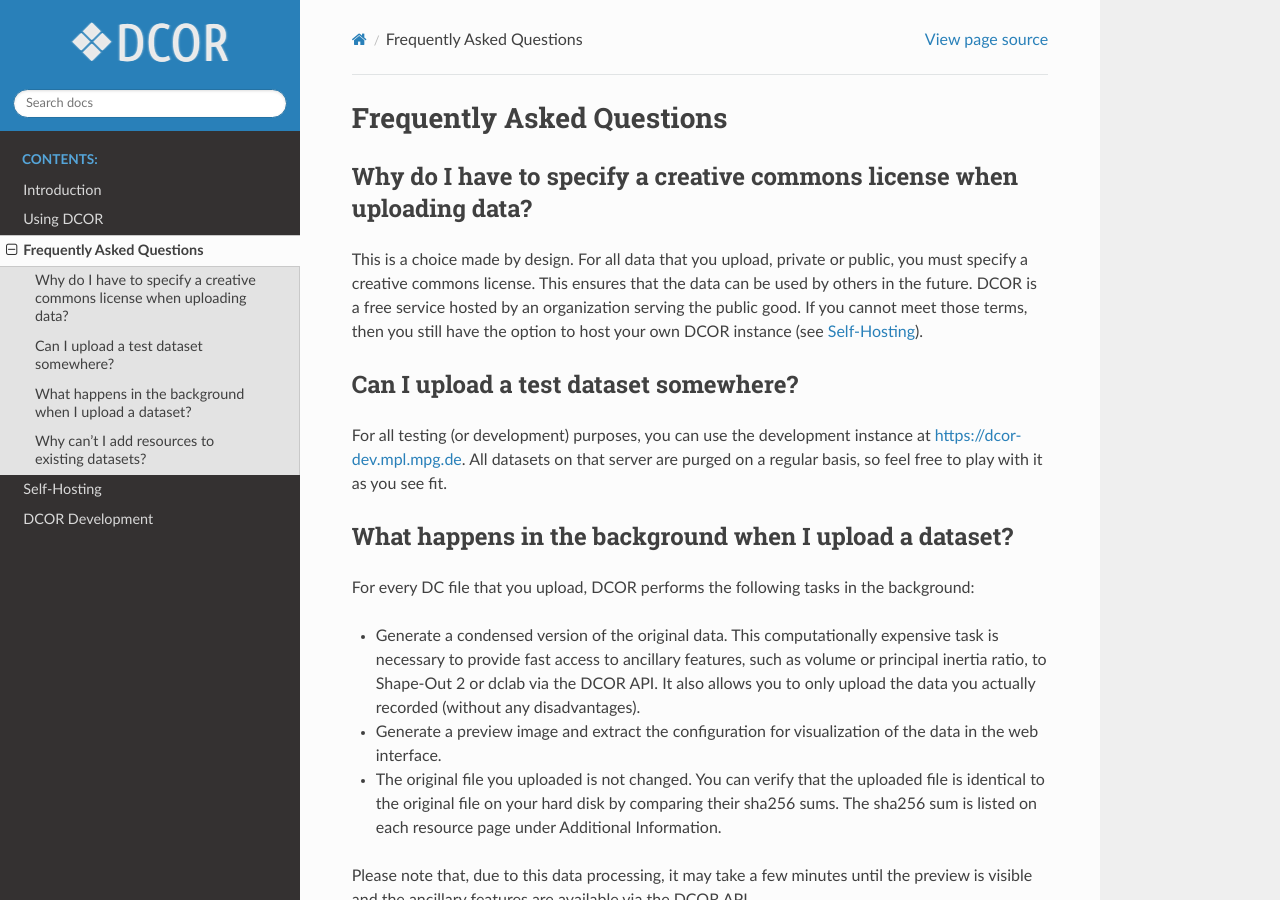
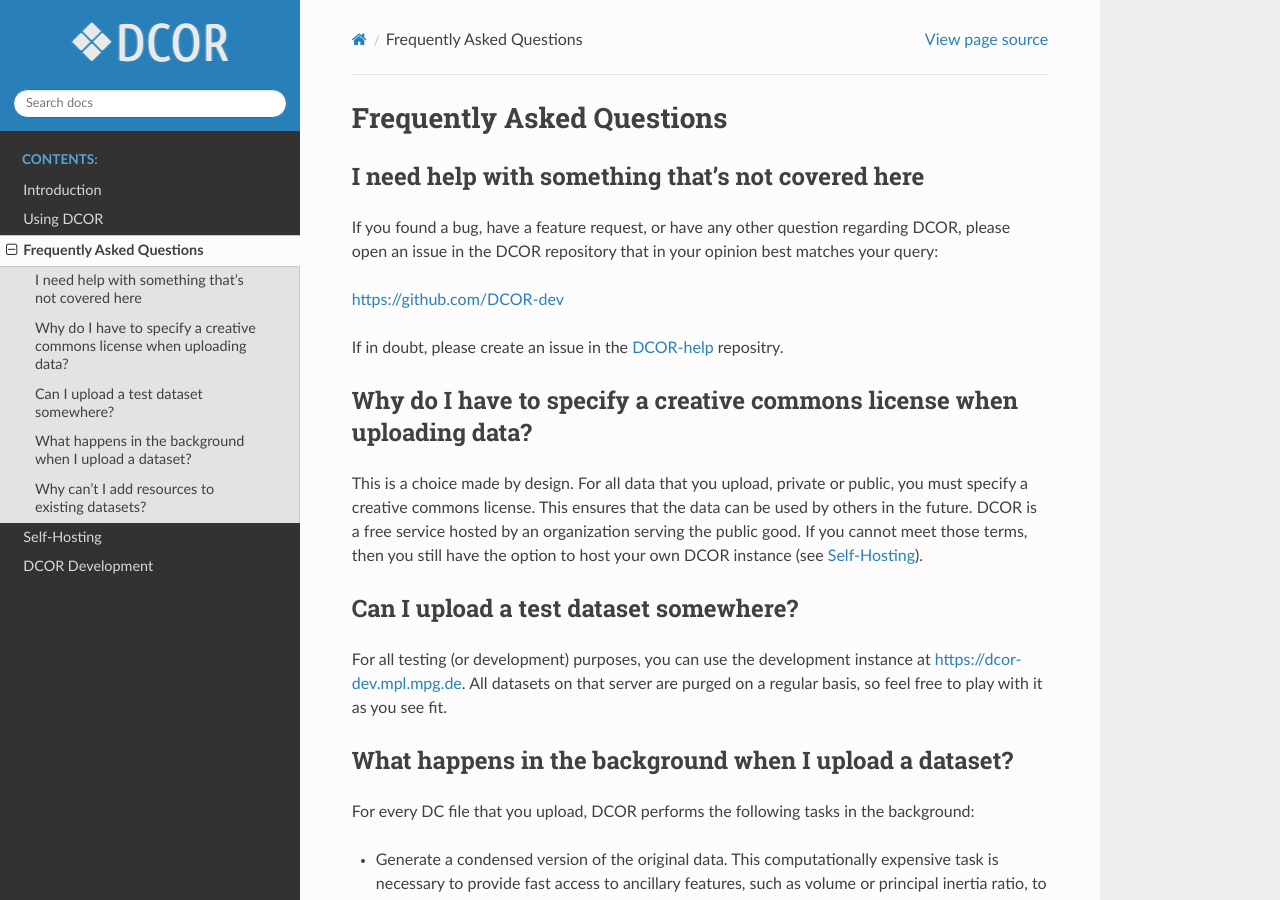
Before and after one commit to DCOR-dev/dcor-docs, a Sphinx documentation site: the page built from docs/sec_faq.rst, in a window 1280 px wide and 900 px high. Built offline with Sphinx 7.4.7 and the Read the Docs theme 2.0.0, drawn with Linux system fonts in a browser that asks for light colours.

Commit message:
add faq entry on where to create issues

```diff
--- a/docs/sec_faq.rst
+++ b/docs/sec_faq.rst
@@ -1,6 +1,21 @@
 ==========================
 Frequently Asked Questions
 ==========================
+
+
+.. _sec_faq_help:
+
+I need help with something that's not covered here
+==================================================
+
+If you found a bug, have a feature request, or have any other question
+regarding DCOR, please open an issue in the DCOR repository that in your
+opinion best matches your query:
+
+https://github.com/DCOR-dev
+
+If in doubt, please create an issue in the
+`DCOR-help <https://github.com/DCOR-dev/DCOR-help/issues>`__ repositry.
 
 
 .. _sec_faq_upload_license:
```
